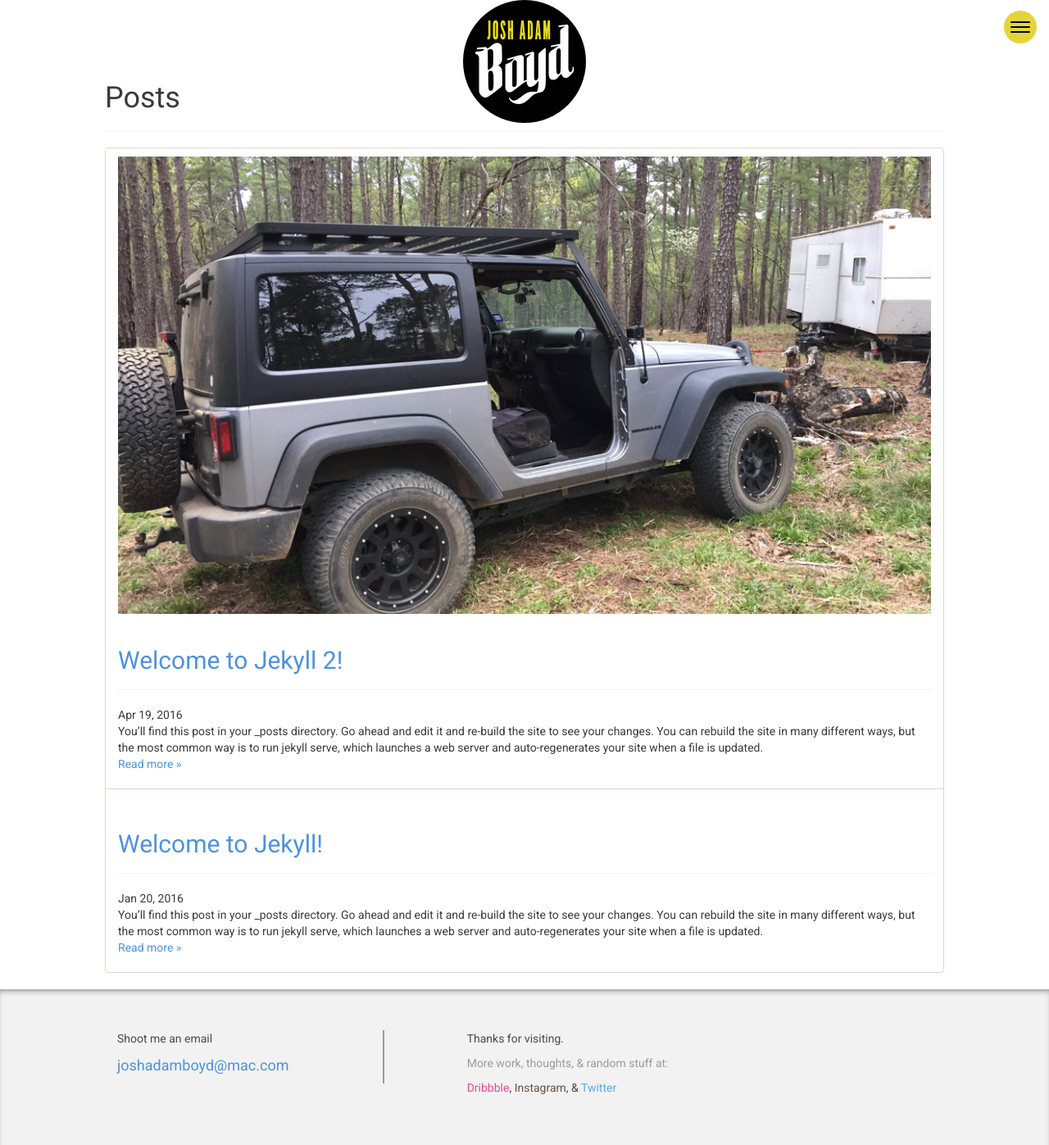
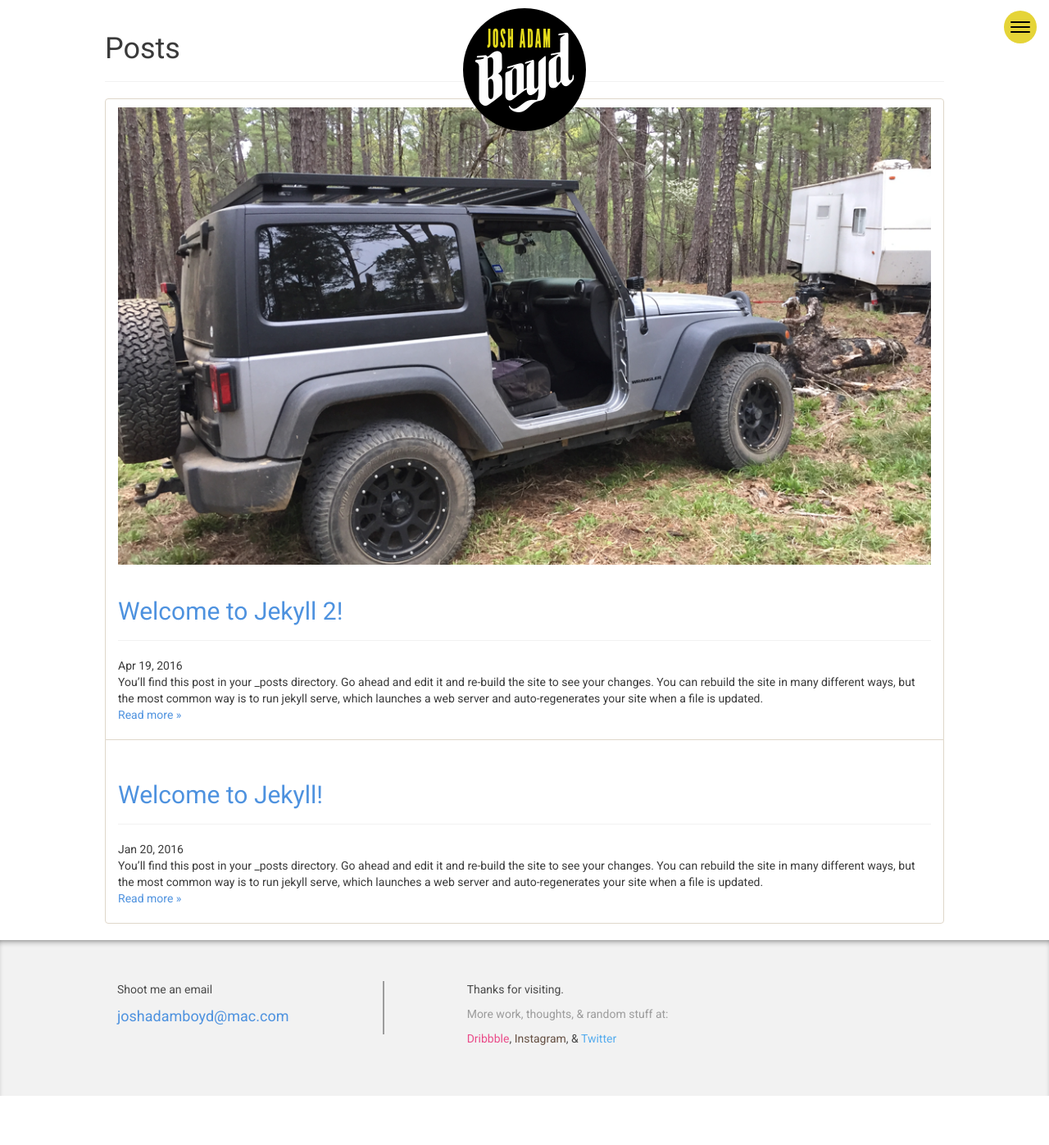
Before and after one commit to joshadamboyd/joshadamboyd.github.io, a Jekyll site: the page built from index.html, in a window 1280 px wide and 1397 px high. Shown: the whole window at 82% size. Built offline with Jekyll 4.4.1, drawn with Linux system fonts in a browser that asks for light colours; the list of posts is cut into pages by our own code.

Commit message:
Header corrections

```diff
--- a/_includes/header.html
+++ b/_includes/header.html
@@ -1,5 +1,17 @@
-<nav class="navbar navbar-default navbar-fixed-top" role="navigation">
-  <div class="navbar-header">
+<header id="header" role="navigation">
+  <a class="navbar-brand" href="{{ "/" | prepend: site.baseurl }}" title="{{ site.title }}">
+    <img src="{{ "/images/logo/logo.png" | prepend: site.baseurl }}" alt="{{ site.title }}" title="{{ site.title }}">
+  </a>
+
+  <button type="button" class="navbar-toggle" data-toggle="modal" data-target="#menu-modal">
+    <span class="sr-only">Toggle navigation</span>
+
+    <span class="icon-bar"></span>
+    <span class="icon-bar"></span>
+    <span class="icon-bar"></span>
+  </button>
+
+  <!-- <div class="navbar-header">
     <button type="button" class="navbar-toggle" data-toggle="modal" data-target="#menu-modal">
       <span class="sr-only">Toggle navigation</span>
 
@@ -7,10 +19,8 @@
       <span class="icon-bar"></span>
       <span class="icon-bar"></span>
     </button>
-
-    <a class="navbar-brand" href="{{ "/" | prepend: site.baseurl }}" title="{{ site.title }}">{{ site.title }}</a>
-  </div>
-</nav>
+  </div> -->
+</header>
 
 <div class="modal fade fullscreen" id="menu-modal" tabindex="-1" role="dialog" aria-labelledby="myModalLabel" aria-hidden="true">
   <div class="modal-dialog">
--- a/_sass/_container.scss
+++ b/_sass/_container.scss
@@ -1,5 +1,3 @@
 /* CONTENT
 -------------------------------------------------- */
-#content {
-  margin-top: $navbar-height;
-}
+#content { }
--- a/_sass/_hamburger.scss
+++ /dev/null
@@ -1,28 +0,0 @@
-/* HAMBURGER
--------------------------------------------------- */
-.navbar-default {
-  .navbar-header {
-    float: none;
-  }
-
-  .navbar-toggle {
-    display: block;
-    background-color: $mustard;
-    border-radius: 50%;
-    padding: 12px 7px;
-
-    &:hover,
-    &:focus {
-      background-color: $banana;
-    }
-
-    .icon-bar {
-      background-color: $gray-base;
-      @include size(24px, 2px);
-    }
-  }
-}
-
-.navbar-collapse.collapse {
-  display: none !important;
-}
--- a/_sass/_header.scss
+++ b/_sass/_header.scss
@@ -1,14 +1,40 @@
 /* HEADER
 -------------------------------------------------- */
-#header { }
+#header {
+  .navbar-brand {
+    padding: 0;
+    position: fixed;
+    top: 10px;
+    left: 50%;
+    transform: translateX(-50%);
+    @include square(110px);
+    z-index: $logo-z-index;
+    @include transition(all .2s ease-in-out);
 
-.navbar-default {
-  .navbar-brand {
-    @include text-hide();
-    @include img-retina("/images/logo/logo.png", "/images/logo/logo-2x.png", 150px, 150px);
-    @include square(150px);
-    @include center-block();
-    float: none;
+    @media (min-width: $screen-md) {
+      @include square(150px);
+    }
+  }
+}
+
+
+/* HAMBURGER
+-------------------------------------------------- */
+.navbar-toggle {
+  display: block;
+  background-color: $mustard;
+  border-radius: 50%;
+  padding: 12px 7px;
+  @include transition(all .2s ease-in-out);
+
+  &:hover,
+  &:focus {
+    background-color: $banana;
+  }
+
+  .icon-bar {
+    background-color: $gray-base;
+    @include size(24px, 2px);
   }
 }
 
@@ -32,6 +58,14 @@
   }
 
   .modal-body {
+    padding-top: 85px;
+    @include transition(all .2s ease-in-out);
+
+    @media (min-width: $screen-md) {
+      padding-top: 120px;
+
+    }
+
     ul { }
 
     li {
--- a/_sass/_variables.scss
+++ b/_sass/_variables.scss
@@ -4,9 +4,9 @@ $bootstrap-sass-asset-helper: false !default;
 // Custom Variables
 // --------------------------------------------------
 
-$mustard: #e5d437 !default;
-$banana:  #f7e53b !default;
-
+$mustard:      #e5d437 !default;
+$banana:       #f7e53b !default;
+$logo-z-index: 9999 !default;
 
 
 // Variables
--- a/css/application.scss
+++ b/css/application.scss
@@ -14,7 +14,6 @@
 @import "container";
 @import "footer";
 @import "forms";
-@import "hamburger";
 @import "header";
 @import "helpers";
 @import "highlight";
```
